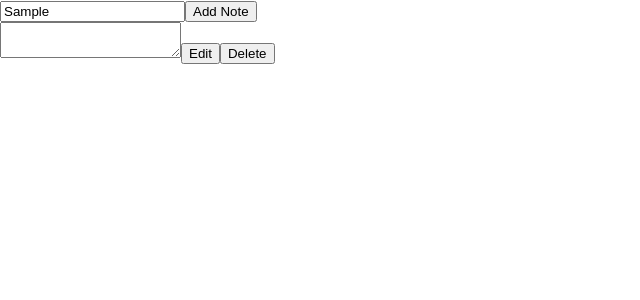
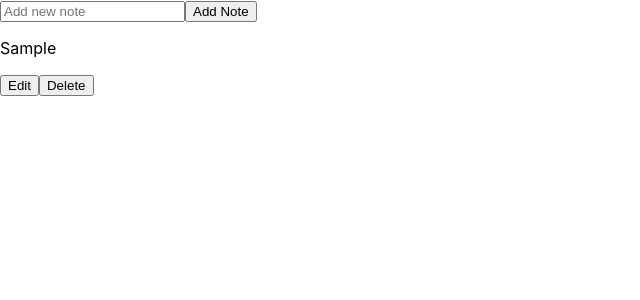
Before and after one commit to RabihSassouh/multi_app, a React (Create React App) app: page / in a window 1280 px wide. Both pictures are taken after typing "Sample" into the empty fields and a click on the button "Add Note". Shown: the top 300 px of the page, without its empty margins (0-640 px from the left). Built offline with nearby package versions, Linux system fonts and the light colour scheme.

Commit message:
fixed bugs in the add note functionality

```diff
--- a/src/components/stickycontainer.jsx
+++ b/src/components/stickycontainer.jsx
@@ -1,14 +1,20 @@
 import React, { useState } from "react";
 
 const StickyContainer = ({ id, text, deleteNote, editNote }) => {
-  const [noteText, setNoteText] = useState(text);
+  const [editing, setEditing] = useState(false);
+  const [edited, setEdited] = useState(text);
 
   const handleDelete = () => {
     deleteNote(id);
   };
   const handleEdit = () => {
-    editNote(id, noteText);
+    setEditing(true);
   };
+  const handleSave = () => {
+    setEdited(id, edited);
+    setEditing(false);
+  };
+
   return (
     <div>
       {/* <div>
@@ -19,13 +25,20 @@ const StickyContainer = ({ id, text, deleteNote, editNote }) => {
         maxWidth={500}
       </div> */}
       <div>
-        <textarea
-          value={noteText}
-          onChange={(e) => setNoteText(e.target.value)}
-        />
+        <p>{text}</p>
+
         <button onClick={handleEdit}>Edit</button>
         <button onClick={handleDelete}>Delete</button>
       </div>
+      {editing && (
+        <div>
+          <textarea
+            value={edited}
+            onChange={(e) => setEdited(e.target.value)}
+          />
+          <button onClick={handleSave}>Save</button>
+        </div>
+      )}
     </div>
   );
 };
--- a/src/pages/sticky-notes.jsx
+++ b/src/pages/sticky-notes.jsx
@@ -4,10 +4,14 @@ import StickyContainer from "../components/stickycontainer";
 const StickyNotes = () => {
   const [notes, setNotes] = useState([]);
   const [id, setId] = useState(0);
+  const [newNote, setNewNote] = useState("");
 
   const addNote = () => {
-    setNotes([...notes, { id: id, text: "" }]);
-    setId(id + 1);
+    if (newNote.length !== 0) {
+      setNotes([...notes, { id: id, text: newNote }]);
+      setId(id + 1);
+      setNewNote("");
+    }
   };
 
   const deleteNote = (id) => {
@@ -22,7 +26,12 @@ const StickyNotes = () => {
 
   return (
     <div>
-      <input type="text" placeholder="Add new note" />
+      <input
+        type="text"
+        placeholder="Add new note"
+        value={newNote}
+        onChange={(e) => setNewNote(e.target.value)}
+      />
       <button onClick={addNote}>Add Note</button>
       <div>
         {notes.map((note) => (
```
